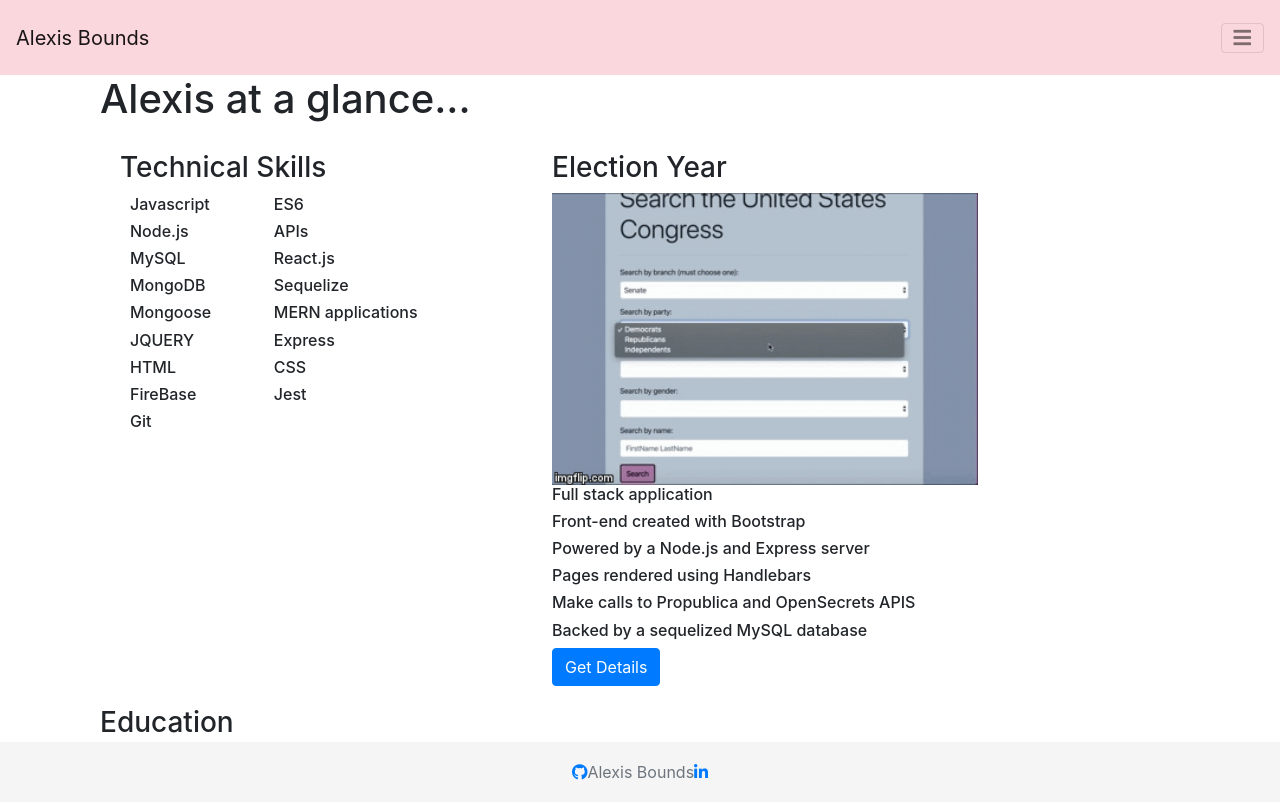
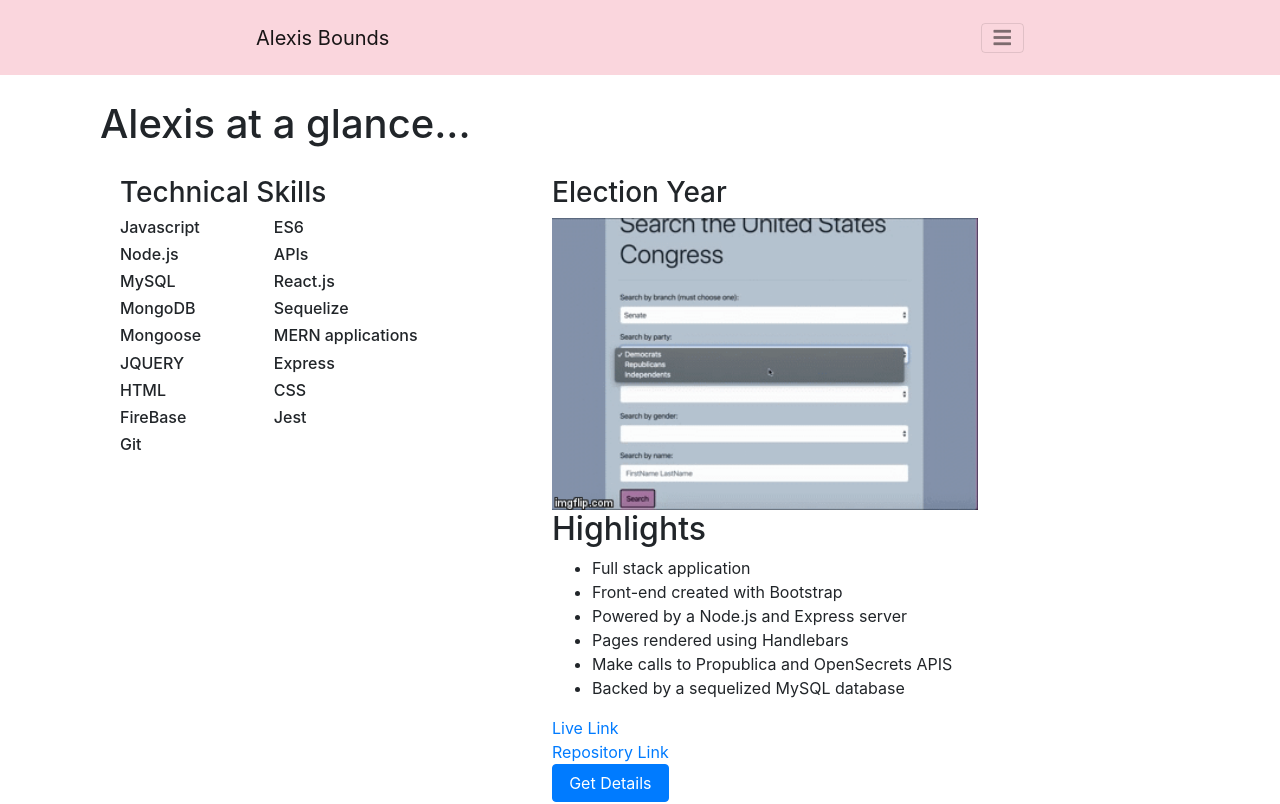
Before and after one commit to boundsalexis/react-portfolio, a React (Create React App) app in the folder client/: page / in a window 1280 px wide. Shown: the top 804 px of the page. Built offline with nearby package versions, Linux system fonts and the light colour scheme.

Commit message:
Information minimally sufficient

```diff
--- a/client/src/components/footer/style.css
+++ b/client/src/components/footer/style.css
@@ -1,6 +1,6 @@
 .footer{
     position: absolute;
-    bottom: 0;
+    bottom: -100px;
     width: 100%;
     height: 60px;
     line-height: 60px;
@@ -8,4 +8,5 @@
 }
 #footercontent{
 text-align: center;
+margin: 0 auto;
 }
--- a/client/src/components/navbar/style.css
+++ b/client/src/components/navbar/style.css
@@ -3,4 +3,5 @@
     /* height: 60px; */
     min-height: 75px;
     max-height: fit-content;
+    padding: 0 20% 0 20%;
 }
--- a/client/src/components/push/index.js
+++ b/client/src/components/push/index.js
@@ -1,5 +1,5 @@
 import React from "react";
-// import "./style.css";
+import "./style.css";
 
 
 
--- /dev/null
+++ b/client/src/components/push/style.css
@@ -0,0 +1,5 @@
+.push{
+    /* padding: 100px;
+    background-color: aqua; */
+    /* height: 50px; */
+ }
--- a/client/src/data.json
+++ b/client/src/data.json
@@ -19,7 +19,9 @@
             "technologies": ["MongoDB","Express","React","Node.js","Materialize", "Redux"],
             "isDeployed": true,
             "liveLink": "https://artiste-affame.herokuapp.com/",
-            "repoLink": "https://github.com/boundsalexis/react-portfolio"
+            "repoLink": "https://github.com/boundsalexis/react-portfolio",
+            "gif":"/artisteaffame.gif"
+
         },
         {
             "name": "FitMe",
--- a/client/src/index.css
+++ b/client/src/index.css
@@ -22,5 +22,10 @@ code {
 } */
 html{
   position: relative;
-  min-height: 100%;
+
+  overscroll-behavior: none;
+
 }
+body{
+  overscroll-behavior: none;
+}
--- a/client/src/pages/ataglance/index.js
+++ b/client/src/pages/ataglance/index.js
@@ -13,13 +13,20 @@ function Glance(props) {
                 {/* <h2>Featured Application</h2> */}
                 <h3>{data.projects[0].name}</h3>
                 <img className="image" src={data.projects[0].gif}  alt="politicalgif"></img>
-                {data.projects[0].highlights.map(item => (
-                    <h6>{item}</h6>
+
+                           <h2>Highlights</h2>
+                           <ul>
+
+                         {data.projects[0].highlights.map(item => (
+                    <li>{item}</li>
                 ))}
-                <div className="stack">
+                </ul>
+
+                <div className="links">
+                      <a href={data.projects[0].liveLink} >Live Link</a>
+                    <a href={data.projects[0].repoLink} >Repository Link</a>
                     <a href={data.projects[0].name} className="btn btn-primary" id={data.projects[0].name}>Get Details</a>
-                    {/* <a href={data.projects[0].liveLink} >Live Link</a>
-                    <a href={data.projects[0].repoLink} >Repository Link</a> */}
+
                 </div>
                 </div>
                 <div className="skills">
--- a/client/src/pages/ataglance/style.css
+++ b/client/src/pages/ataglance/style.css
@@ -1,9 +1,12 @@
 .container{
     /* text-align: center; */
-    overflow: auto;
+    height: 100%;
+
     /* margin: 0 auto; */
+    margin-top: 25px;
 
 }
+
     /* background-image: url("./asteroids.jpg")!important; */
 /* } */
 .technical{
@@ -11,7 +14,8 @@
     grid-template-columns: repeat(2, 1fr);
     /* text-align: center; */
     /* width: fit-content; */
-    margin:10px;
+    /* margin:10px; */
+    grid-column-gap: 10PX;
 
 
 }
@@ -46,5 +50,21 @@
     /* width: fit-content; */
     margin: 0 auto;
 }
+.links{
 
+    display: inline-grid;
+
+}
+.link{
+    margin-bottom: 15px;
+}
 /* media query at 770 */
+
+.img-fluid{
+    width: 40%;
+    height: 40%;
+    border-radius:250px;
+}
+.title{
+
+}
--- a/client/src/pages/bio/index.js
+++ b/client/src/pages/bio/index.js
@@ -10,8 +10,12 @@ function Biography(props) {
     // };
     return (
         <div className="container">
-            <img class="img-fluid" src={data.headshot} alt="my head"></img>
-    <p>{data.bio}</p>
+            <img class="img-fluid skills" src={data.headshot} alt="my head"></img>
+            <div className="ftapp">
+                <h1 className="title">Biography</h1>
+            <p>{data.bio}</p>
+
+            </div>
         </div>
     )
         ;
--- a/client/src/pages/project/index.js
+++ b/client/src/pages/project/index.js
@@ -16,31 +16,45 @@ function Project(props) {
     return (
         <div className="container">
              <h1>{data.projects[index].name}</h1>
-            <div className="project">
+            <div className="ftapp">
             {/* <h3>{data.projects[index].name}</h3> */}
             {/* <h6>{data.projects[index].shortDescription}</h6> */}
-            <img className="projectimage" src={data.projects[index].gif} alt={data.projects[index].name}></img>
+            <img className="image" src={data.projects[index].gif} alt={data.projects[index].name}></img>
             <h3>Highlights</h3>
+<ul>
+{data.projects[index].highlights.map(item => (
+                <li>{item}</li>
+            ))}
+</ul>
 
-     {data.projects[index].highlights.map(item => (
-                <h6>{item}</h6>
-            ))}
             <h3>Description</h3>
                 <h6>{data.projects[index].longDescription}</h6>
 
             </div>
 
 
-            <div className="projectlinks">
-                <h3>Technologies</h3>
-            {data.projects[index].technologies.map(item => (
+            <div className="skills">
+            <h3>Technologies</h3>
+
+                <div className="technical">
+                {data.projects[index].technologies.map(item => (
                 <h6>{item}</h6>
             ))}
-                {data.projects[index].isDeployed &&
-                    <a href={data.projects[index].liveLink}>Live Link</a>
+                </div>
+                    <div className="links">
+                    {data.projects[index].isDeployed &&
+                    <a className="link" href={data.projects[index].liveLink}>Live Link</a>
                 }
-                <a href={data.projects[index].repoLink}>Repository Link</a>
-                <a href="/portfolio" className="btn btn-primary">Return to portfolio</a>
+                {/* <br></br> */}
+
+
+                <a className="link" href={data.projects[index].repoLink}>Repository Link</a>
+                {/* <br></br> */}
+
+
+                <a className="link" href="/portfolio" className="btn btn-primary">Return to portfolio</a>
+
+                    </div>
             </div>
             {/* <a href="/portfolio" className="btn btn-primary">Return to portfolio</a> */}
         </div>
```
